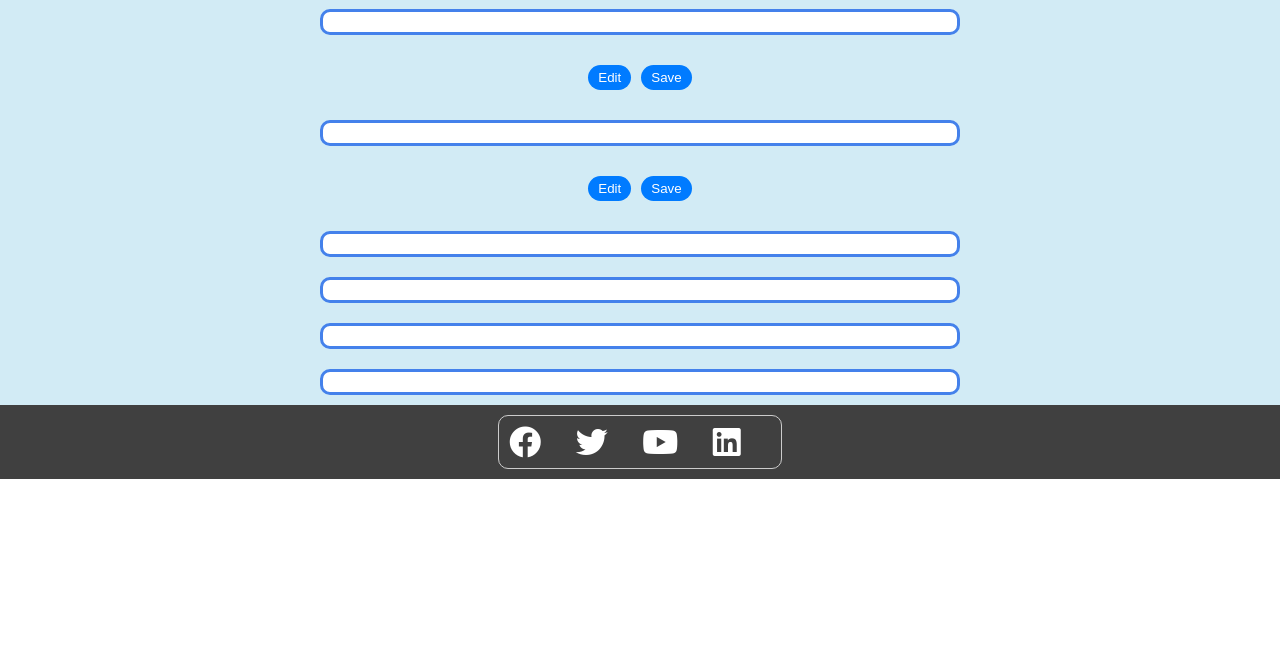
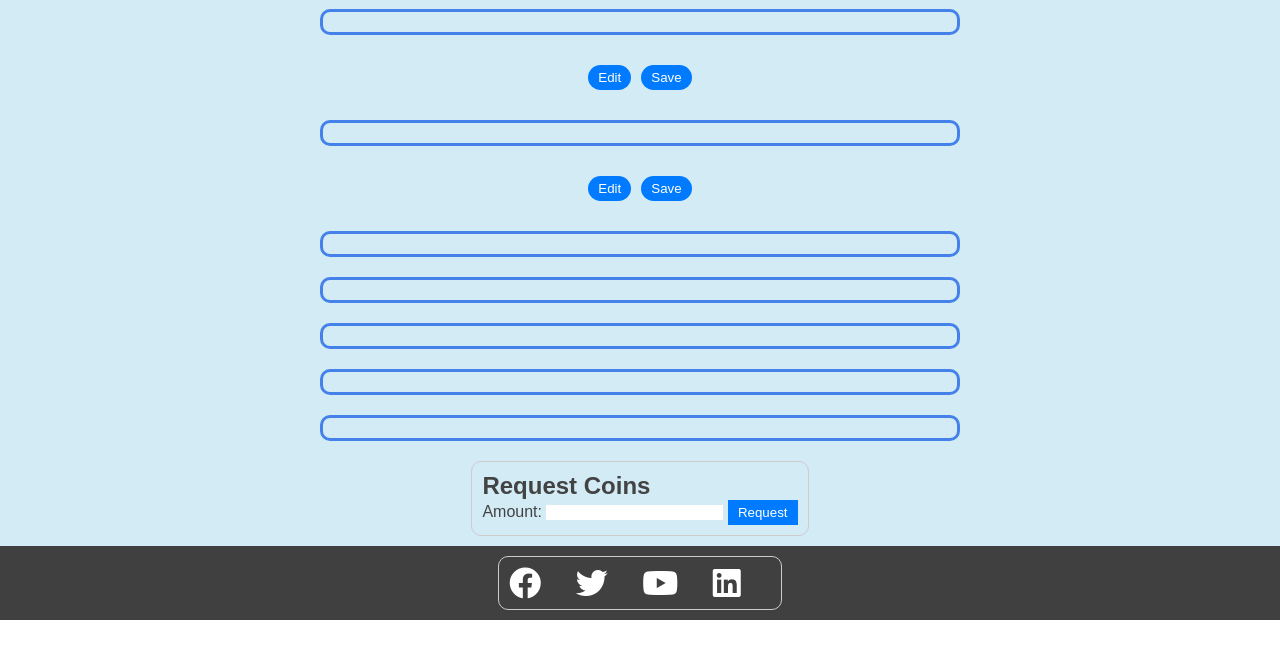
Before and after one commit to MahdiMk-dev/flight-system-website, a PHP site: page /pages/profile.html in a window 1280 px wide. Shown: the part 113-772 px from the top of the page. Run offline with PHP 8.4, Linux system fonts and the light colour scheme.

Commit message:
profile design

```diff
--- a/frontend/pages/profile.html
+++ b/frontend/pages/profile.html
@@ -17,7 +17,7 @@
             <div class="header-container">
                <img  class="logo" src="../images/LOGO.png" alt="logo">
                 <ul class="nav-links">
-                    <li><a href="../pages/landing.html?user_id="+user_id>Home</a></li>
+                    <li><a href="../pages/landing.html">Home</a></li>
                     <li><a href="#">About</a></li>
                     <li><a href="#">Flights</a></li>
                     <li><a href="#">Contact</a></li>
@@ -42,7 +42,9 @@
         <button id="edit-EC-btn">Edit</button>
         <button id="saveECDetailsBtn">Save</button>
     </div>
-        <div id="upcoming-bookings" class="flex column half-width half-height border-black bookings-section">
+
+
+        <div id="upcoming-bookings" class="flex column half-width border-black half-height bookings-section">
             <!-- <h2>Upcoming Bookings</h2>
             <div booking-id="1" class="flex row space-between">
                 <p>ID: <span id="booking-ID">1</span></p>
@@ -79,6 +81,25 @@
             </div> -->
 
         </div>
+                <div id="coins" class="flex column half-width border-black half-height bookings-section">
+            <!-- <h2>Bookings History</h2>
+            <div booking-id="1" class="flex row space-between">
+                <p>ID: <span id="booking-ID">1</span></p>
+                <p>Date: <span id="booking-Date">23/2/2024</span></p>
+                <p>Status: <span id="booking-Status">Upcoming</span></p>
+            </div> -->
+
+        </div>
+
+        <div id="request-coins">
+            <h2>Request Coins</h2>
+
+<form id="coinRequestForm">
+    <label for="amount">Amount:</label>
+    <input type="number" id="amount" name="amount" required>
+    <button type="submit" id="request">Request</button>
+</form>
+        </div>
 
     </main>
 
@@ -90,6 +111,6 @@
           <a href="#"><i class="fab fa-linkedin fa-2x"></i></a>
         </div>
       </footer>
-       <script src="../scripts/profile.js"></script>
+    <script src="../scripts/profile.js"></script>
 </body>
 </html>
--- a/frontend/styles/colors.css
+++ b/frontend/styles/colors.css
@@ -31,5 +31,5 @@
 .border-black{
     border-color: #4481EB;
     border-width: 3px;
-    background-color: #FFFFFF;
+    /* background-color: #FFFFFF; */
 }
```
